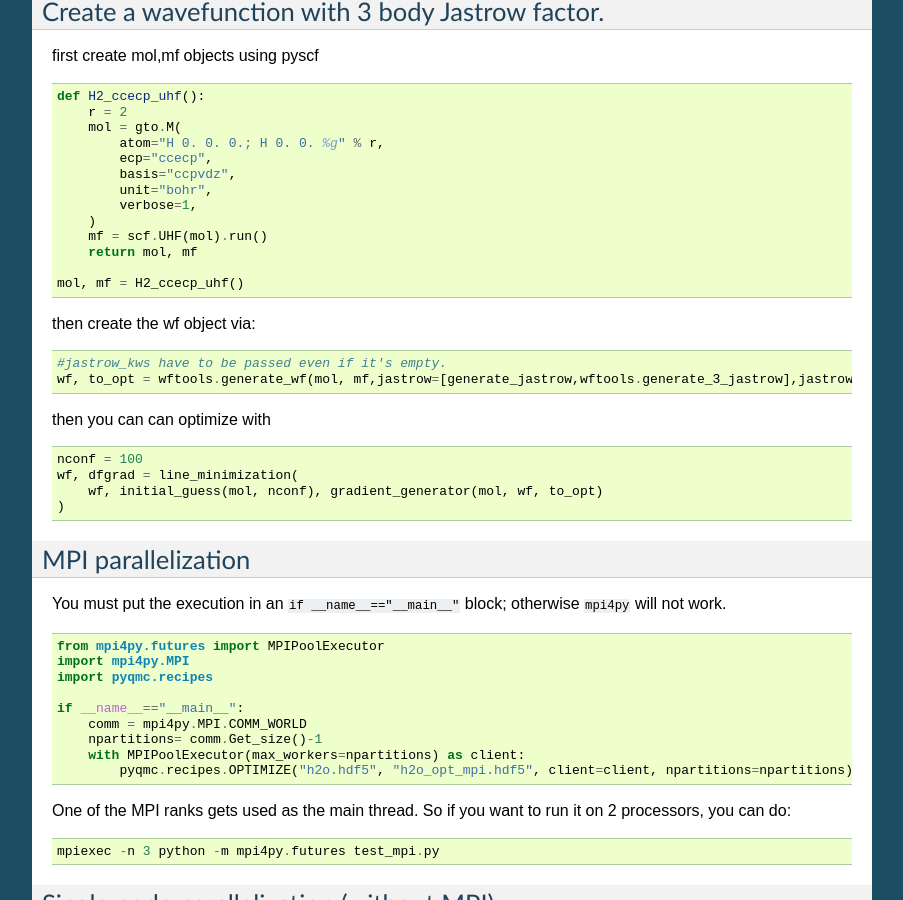
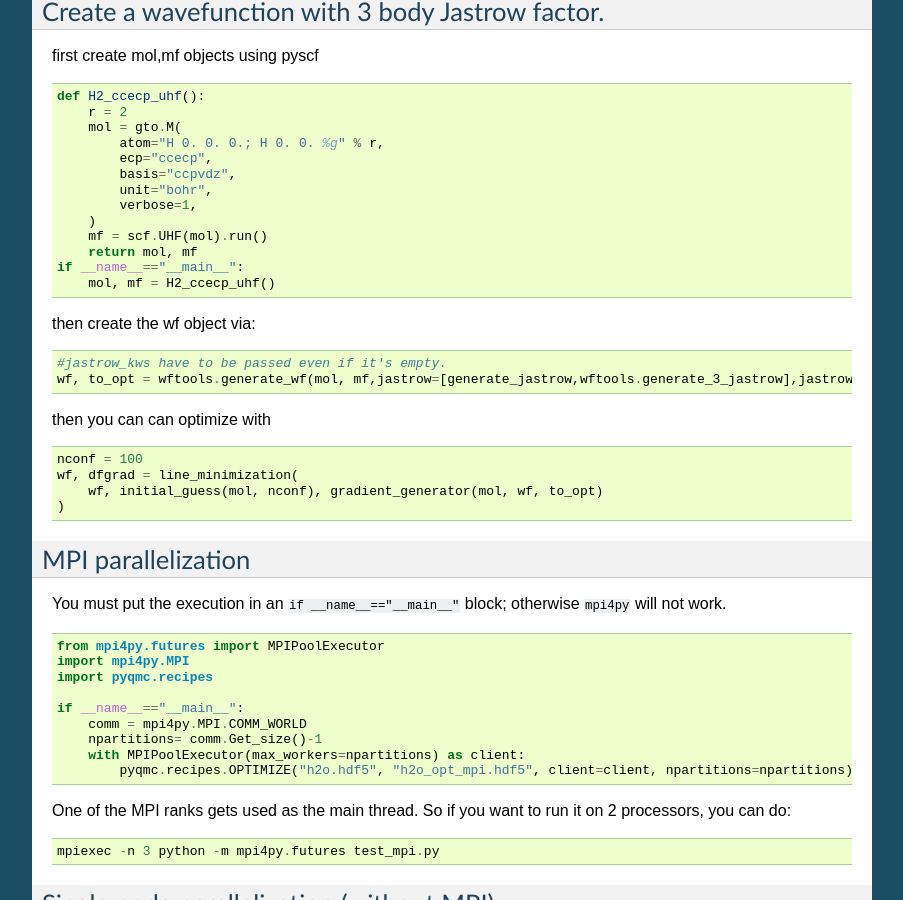
Before and after one commit to WagnerGroup/pyqmc, a Sphinx documentation site: the page built from doc/source/snippets.md, in a window 1280 px wide and 900 px high, scrolled down 1695 px. Shown: the whole window, without its empty margins (198-1101 px from the left). Built offline with Sphinx 7.4.7, drawn with Linux system fonts in a browser that asks for light colours.

Commit message:
added if name=main in snippets.md create 3 body jastrow

````diff
--- a/doc/source/snippets.md
+++ b/doc/source/snippets.md
@@ -115,8 +115,8 @@ def H2_ccecp_uhf():
     )
     mf = scf.UHF(mol).run()
     return mol, mf
-
-mol, mf = H2_ccecp_uhf()
+if __name__=="__main__":
+    mol, mf = H2_ccecp_uhf()
 ```
 then create the wf object via:
 ```
````
